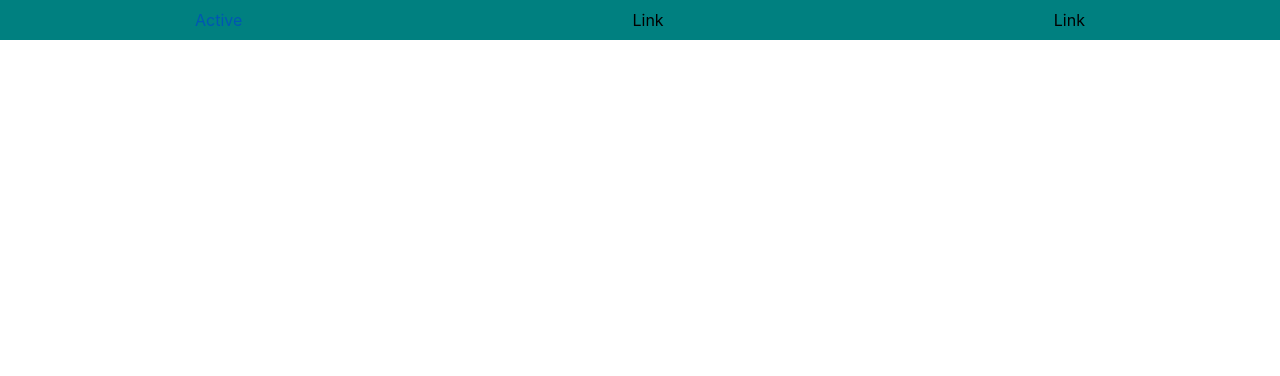
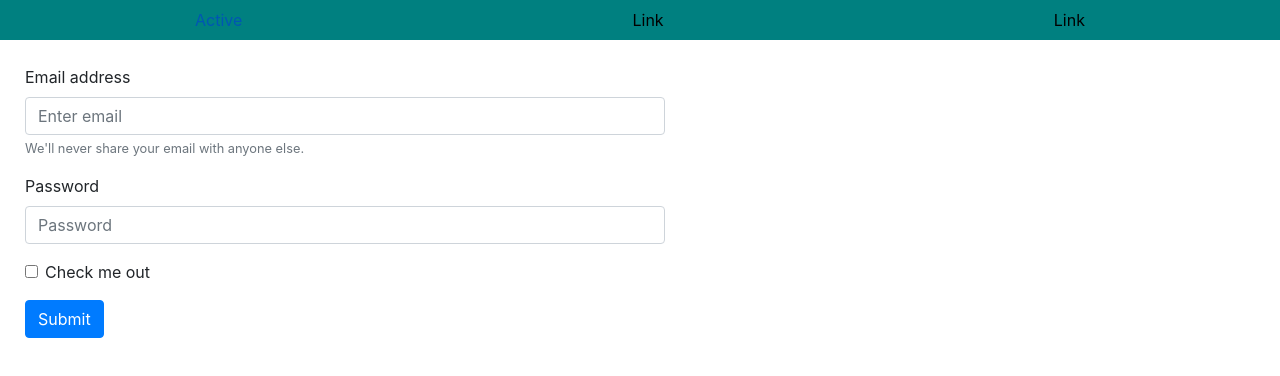
Before and after one commit to CoderGuy614/CodeLab-FireBase, a React (Create React App) app: page / in a window 1280 px wide. Shown: the top 376 px of the page. Built offline with nearby package versions, Linux system fonts and the light colour scheme.

Commit message:
Add basic sign up form

```diff
--- a/src/App.js
+++ b/src/App.js
@@ -1,12 +1,13 @@
 import React from "react";
-// import Button from "react-bootstrap/Button";
 import "./App.css";
 import NavBar from "./nav/NavBar";
+import SignUp from "./signin-signup/signup";
 
 function App() {
   return (
     <div className="App">
       <NavBar />
+      <SignUp />
     </div>
   );
 }
--- /dev/null
+++ b/src/signin-signup/sign-up-form.css
@@ -0,0 +1,4 @@
+.sign-up-form {
+  width: 50%;
+  margin: 25px;
+}
--- a/src/signin-signup/signup.js
+++ b/src/signin-signup/signup.js
@@ -1,4 +1,11 @@
-<Form>
+import React from "react";
+import Form from "react-bootstrap/Form";
+import Button from "react-bootstrap/Button";
+import "./sign-up-form.css";
+
+const signup = () => {
+  return (
+    <Form className="sign-up-form">
       <Form.Group controlId="formBasicEmail">
         <Form.Label>Email address</Form.Label>
         <Form.Control type="email" placeholder="Enter email" />
@@ -11,7 +18,14 @@
         <Form.Label>Password</Form.Label>
         <Form.Control type="password" placeholder="Password" />
       </Form.Group>
+      <Form.Group controlId="formBasicCheckbox">
+        <Form.Check type="checkbox" label="Check me out" />
+      </Form.Group>
       <Button variant="primary" type="submit">
         Submit
       </Button>
-</Form>;
+    </Form>
+  );
+};
+
+export default signup;
```
Lines whose indentation alone changed are shown as unchanged.
